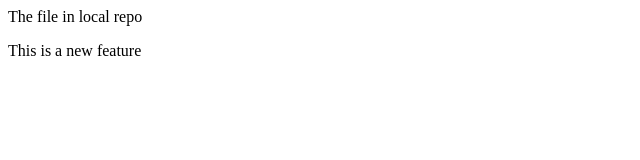
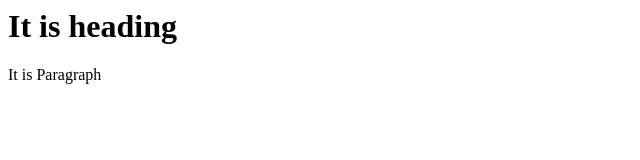
Before and after one commit to SriGayathri16/LocalRepo, a plain HTML site: page index.html in a window 1280 px wide. Shown: the whole page, without its empty margins (0-640 px from the left). Drawn offline with Linux system fonts and the light colour scheme.

Commit message:
Update index.html

```diff
--- a/index.html
+++ b/index.html
@@ -1,2 +1,9 @@
-<p>The file in local repo</p>
-<p>This is a new feature</p>
+<html>
+  <head>
+    <title>Learning HTML</title>
+  </head>
+  <body>
+    <h1>It is heading</h1>
+    <p>It is Paragraph</p>
+</body>
+</html>
```
